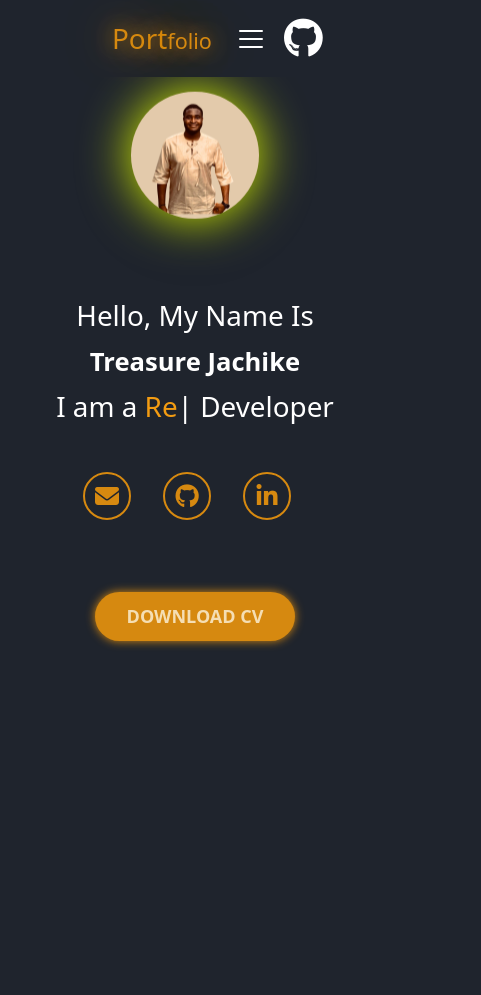
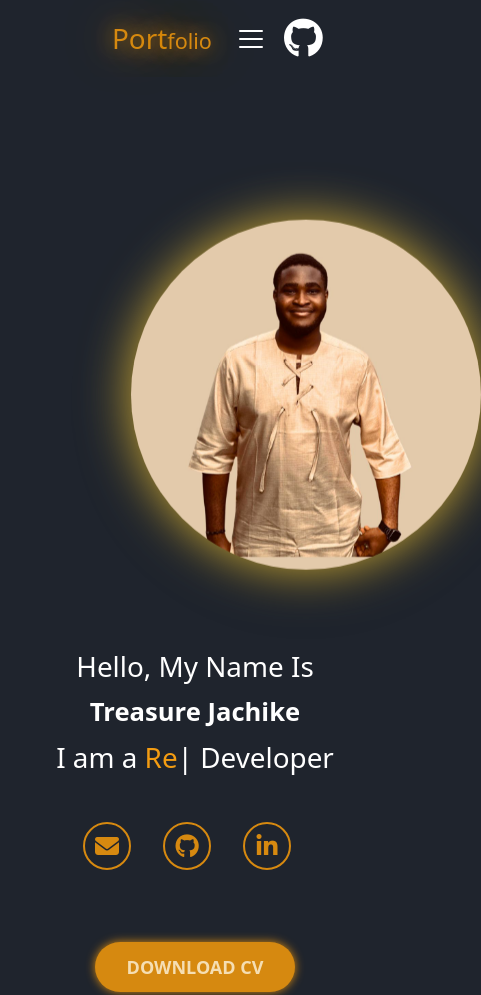
Before and after one commit to jachiketreasure/Treasure-Jachike-Portfolio, a plain HTML site: page index.html in a window 390 px wide. Shown: the top 995 px of the page, 481 px wide, since content can reach past the window. Drawn offline with nearby package versions, Linux system fonts and the light colour scheme.

Commit message:
Adjust image dimensions and filters for improved aesthetics and consistency

```diff
--- a/css/about.css
+++ b/css/about.css
@@ -69,11 +69,11 @@ body {
     }
 
     .about .container .image-about img {
-        width: 100%;
+        width: 130%;
         animation: floatUpDown 3s ease-in-out infinite;
         border: 1px solid black;
         border-radius: 20px;
-        filter: drop-shadow(0 0 25px #e1ff00) drop-shadow(0 10px 15px rgba(0, 0, 0, 0.2));
+        filter: drop-shadow(0 0 25px #1f242d) drop-shadow(0 10px 15px rgba(0, 0, 0, 0.2));
     }
 
 
--- a/css/style.css
+++ b/css/style.css
@@ -176,7 +176,7 @@ header {
 .main .img img {
     width: 100%;
     border-radius: 80%;
-    filter: drop-shadow(0 0 25px #e1ff00) drop-shadow(0 10px 15px rgba(0, 0, 0, 0.2));
+    filter: drop-shadow(0 0 25px #d4af37) drop-shadow(0 10px 15px rgba(0, 0, 0, 0.2));
     animation: floatUpDown 3s ease-in-out infinite;
 }
 
@@ -281,7 +281,7 @@ header {
 
     .main {
         display: flex !important;
-        flex-direction: column !important;
+        flex-direction: column-reverse !important;
         text-align: center;
         gap: 1.5rem;
         padding: 1rem;
@@ -289,9 +289,8 @@ header {
         align-items: center;
     }
 
-    .main .img {
-        order: 1 !important;
-        width: 300px !important;
+    .main img {
+        width: 350px !important;
         padding-top: 0 !important;
         margin: 0 auto !important;
         display: block !important;
```
